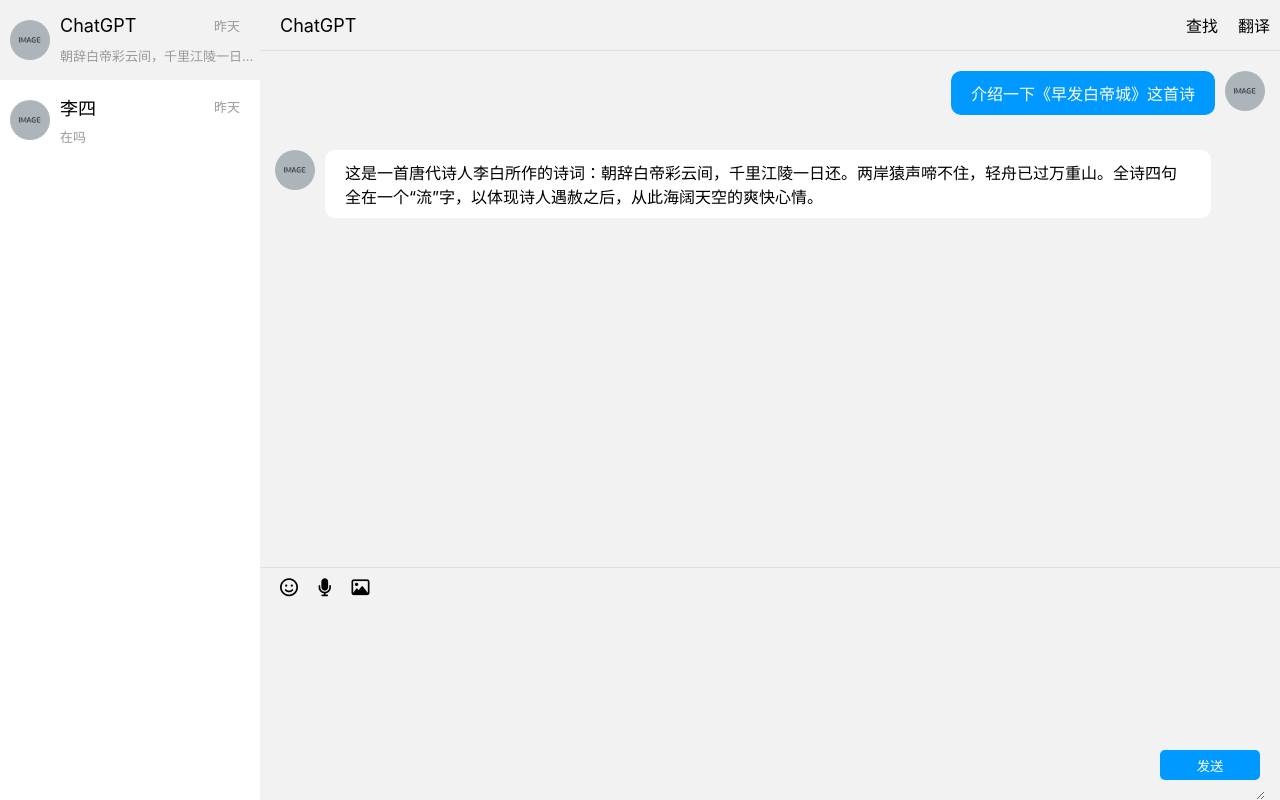
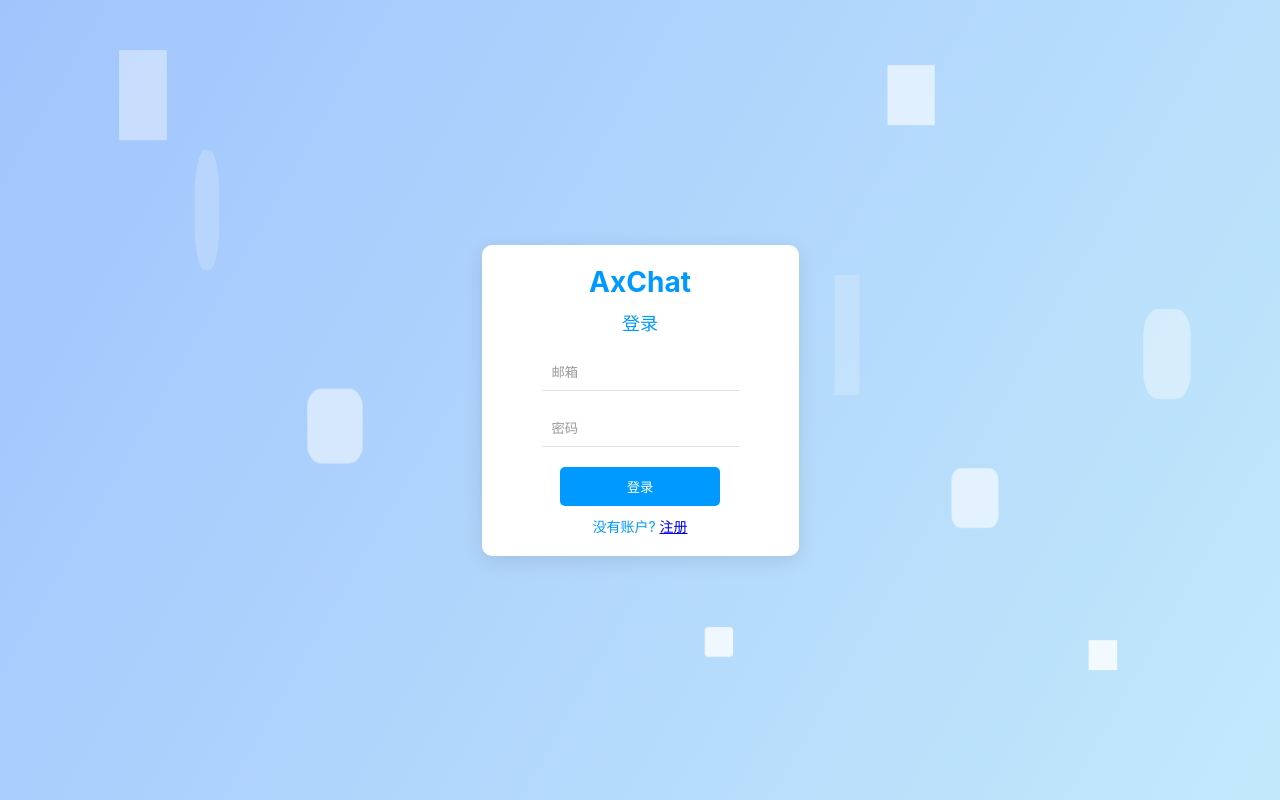
Before and after one commit to xuyinjiesh/AxChat, a React (Create React App) app: page /login in a window 1280 px wide. Built offline with nearby package versions, Linux system fonts and the light colour scheme.

Commit message:
feat: decorate login page and add primitive route

```diff
--- a/package.json
+++ b/package.json
@@ -36,5 +36,8 @@
       "last 1 firefox version",
       "last 1 safari version"
     ]
+  },
+  "devDependencies": {
+    "react-router-dom": "^6.22.3"
   }
 }
--- a/src/App.js
+++ b/src/App.js
@@ -3,10 +3,17 @@
 import Register from './pages/Register';
 import Login from './pages/Login';
 import Home from './pages/Home';
+import { BrowserRouter, Routes, Route } from 'react-router-dom';
 
 function App() {
   return (
-    <Home/>
+    <BrowserRouter>
+      <Routes>
+        <Route path="/register" element={ <Register/>}></Route>
+        <Route path="/login" element={ <Login/>}></Route>
+        <Route index element={ <Home/>}></Route>
+      </Routes>
+    </BrowserRouter>
   );
 }
 
--- a/src/assets/Login.scss
+++ b/src/assets/Login.scss
@@ -1 +1,103 @@
 @import "Register.scss";
+
+.formWrapper {
+  z-index: 1;
+}
+
+.squares li {
+  position: absolute;
+  border: 1px solid #fff;
+  background-color: #fff;
+  width: 30px;
+  height: 30px;
+  animation: squares 10s linear infinite;
+
+  &:nth-child(1) {
+    top: 40vh;
+    left: 65vw;
+  }
+
+  &:nth-child(2) {
+    top: 80vh;
+    left: 10vw;
+    animation-delay: -2s;
+  }
+
+  &:nth-child(3) {
+    top: 80vh;
+    left: 85vw;
+    animation-delay: -4s;
+  }
+
+  &:nth-child(4) {
+    top: 10vh;
+    left: 70vw;
+    animation-delay: -6s;
+  }
+
+  &:nth-child(5) {
+    top: 10vh;
+    left: 10vw;
+    animation-delay: -8s;
+  }
+
+}
+
+.circles li {
+  position: absolute;
+  border: 1px solid #fff;
+  background-color: #fff;
+  width: 30px;
+  height: 30px;
+  animation: circles 10s linear infinite;
+  &:nth-child(1) {
+    left: 15vw;
+  }
+  &:nth-child(2) {
+    left: 35vw;
+    animation-delay: -2s;
+  }
+  &:nth-child(3) {
+    left: 55vw;
+    animation-delay: -4s;
+  }
+  &:nth-child(4) {
+    left: 75vw;
+    animation-delay: -6s;
+  }
+  &:nth-child(5) {
+    left: 90vw;
+    animation-delay: -8s;
+  }
+  &:nth-child(6) {
+    left: 25vw;
+    animation-delay: -7s;
+  }
+}
+
+
+@keyframes squares {
+  0% {
+    transform: scale(0) rotateY(0deg);
+    opacity: 1;
+  }
+  100% {
+     transform: scale(5) rotateY(1000deg);
+     opacity: 0;
+  }
+}
+
+@keyframes circles {
+  0% {
+    transform: scale(0) rotateY(0deg);
+    opacity: 1;
+    bottom: 0;
+    border-radius: 0;
+  }
+  100% {
+     transform: scale(5) rotateY(1000deg);
+     opacity: 0;
+     bottom: 90vh;
+     border-radius: 50%;
+  }
+}
--- a/src/assets/Register.scss
+++ b/src/assets/Register.scss
@@ -1,14 +1,16 @@
 @import "globals.scss";
 
 .formContainer {
-  background-color: $qqwhite00;
   height: 100vh;
+  background: linear-gradient(120deg, #a1c4fd 0%, #c2e9fb 100%);
   display: flex;
   align-items: center;
   justify-content: center;
 
+
   .formWrapper {
-    background-color: white;
+    background-color: $qqwhite00;
+    box-shadow: 0 5px 20px rgba(0, 0, 0, 0.1);
     padding: 20px 60px;
     border-radius: 10px;
     display: flex;
@@ -31,21 +33,40 @@
     form {
       display: flex;
       flex-direction: column;
+      align-items: center;
       gap: 20px;
 
       input {
         padding: 10px;
         border: none;
-        border-bottom: 1px solid $qqwhite00;
+        outline: none;
+        border-bottom: 1px solid $qqwhite2d;
         &::placeholder {
           color: $qqblack2l;
         }
       }
+      label {
+        color: $qqblack2l;
+        font-size: 12px;
+        display: flex;
+        align-items: center;
+        gap: 10px;
+        cursor: pointer;
+
+        img {
+          width: 32px;
+          height: 32px;
+          object-fit: cover;
+        }
+      }
+
       button {
         background-color: $qqblue00;
+        width: 160px;
         color: white;
         padding: 10px;
         border: none;
+        border-radius: 5px;
         cursor: pointer;
       }
     }
--- a/src/assets/qqstyle.scss
+++ b/src/assets/qqstyle.scss
@@ -3,6 +3,8 @@
 $qqblue00: rgb(0, 153, 255);
 $qqblue1d: rgb(0, 147, 245);
 $qqblue2d: rgb(0, 134, 224);
+
+
 
 $qqwhite00: rgb(255, 255, 255);
 $qqwhite1d: rgb(242, 242, 242);
@@ -10,3 +12,8 @@
 
 $qqblack00: rgb(0, 0, 0);
 $qqblack2l: rgb(153, 153, 153);
+
+$customblue1: #cadeef;
+$customblue2: #9bd4e4;
+$customblue3: #39ace7;
+$customblue4: #0784b5;
--- a/src/components/ChatRoom.jsx
+++ b/src/components/ChatRoom.jsx
@@ -1,14 +1,26 @@
-import React from "react";
+import React, { useEffect, useState } from "react";
 import MessagesWrapper from "./MessagesWrapper";
 
 function ChatRoom() {
+  const [plugins, setPlugins] = useState([]);
+  useEffect(() => {
+    fetch("")
+      .then((res) => { return res.json(); })
+      .then((plugin) => { setPlugins(plugin) });
+  });
+
   return (
     <div className="ChatRoom">
       <div className="HeaderWrapper">
         <div className="UserName">ChatGPT</div>
         <div className="ToolBar">
-          <div className="Tool">查找</div>
-          <div className="Tool">翻译</div>
+          {/* {
+            plugins.map((plugin) =>
+            (<buttom className="Tool" onClick={plugin.name}>
+              plugin.name
+            </buttom>)
+            )
+          } */}
         </div>
       </div>
       <MessagesWrapper/>
--- a/src/pages/Login.jsx
+++ b/src/pages/Login.jsx
@@ -1,17 +1,37 @@
 import '../assets/Login.scss';
+import { Link } from 'react-router-dom'
 
 function Login() {
   return (
     <div className="formContainer">
       <div className="formWrapper">
         <span className="logo">AxChat</span>
-        <span className="title">Login</span>
+        <span className="title">登录</span>
         <form>
-          <input type="email" placeholder="email" />
-          <input type="password" placeholder="password" />
-          <button>Sign in</button>
+          <input type="email" placeholder="邮箱" />
+          <input type="password" placeholder="密码" />
+          <Link to="/"><button>登录</button></Link>
         </form>
-        <p>You don't have an account? Register</p>
+        <p>没有账户? <Link to="/register">注册</Link></p>
+      </div>
+      <div className='squares'>
+        <ul>
+          <li></li>
+          <li></li>
+          <li></li>
+          <li></li>
+          <li></li>
+        </ul>
+      </div>
+      <div className='circles'>
+        <ul>
+          <li></li>
+          <li></li>
+          <li></li>
+          <li></li>
+          <li></li>
+          <li></li>
+        </ul>
       </div>
     </div>
   );
--- a/src/pages/Register.jsx
+++ b/src/pages/Register.jsx
@@ -1,19 +1,27 @@
 import React from "react";
 import '../assets/Register.scss';
+import test_img from "../assets/test-img.jpg"
+import { Link } from 'react-router-dom'
+
 
 function Register() {
   return (
     <div className="formContainer">
       <div className="formWrapper">
         <span className="logo">AxChat</span>
-        <span className="title">Register</span>
+        <span className="title">注册</span>
         <form>
-          <input type="name" placeholder="name" />
-          <input type="email" placeholder="email" />
-          <input type="password" placeholder="password" />
-          <button>Sign up</button>
+          <input type="name" placeholder="昵称" />
+          <input type="email" placeholder="邮箱" />
+          <input type="password" placeholder="密码" />
+          <input type="file" hidden accept="image/png, image/jpg"/>
+          <label htmlFor="file">
+            <img src={test_img}></img>
+            <span>添加头像</span>
+          </label>
+          <button>立即注册</button>
         </form>
-        <p>You do have an account? Login</p>
+        <p>已有账户? <Link to="/login">登录</Link></p>
       </div>
     </div>
   );
--- /dev/null
+++ b/src/plugins/Translate.jsx
@@ -0,0 +1,5 @@
+import ChatRoom from "../components/ChatRoom";
+
+class Translate {
+
+}
```
Also changed, not shown: src/components/PluginSystem.jsx (added, +21 -0 lines), src/index.js (line endings or trailing spaces), 1 other file (tests, documents, lock files or other folders).
